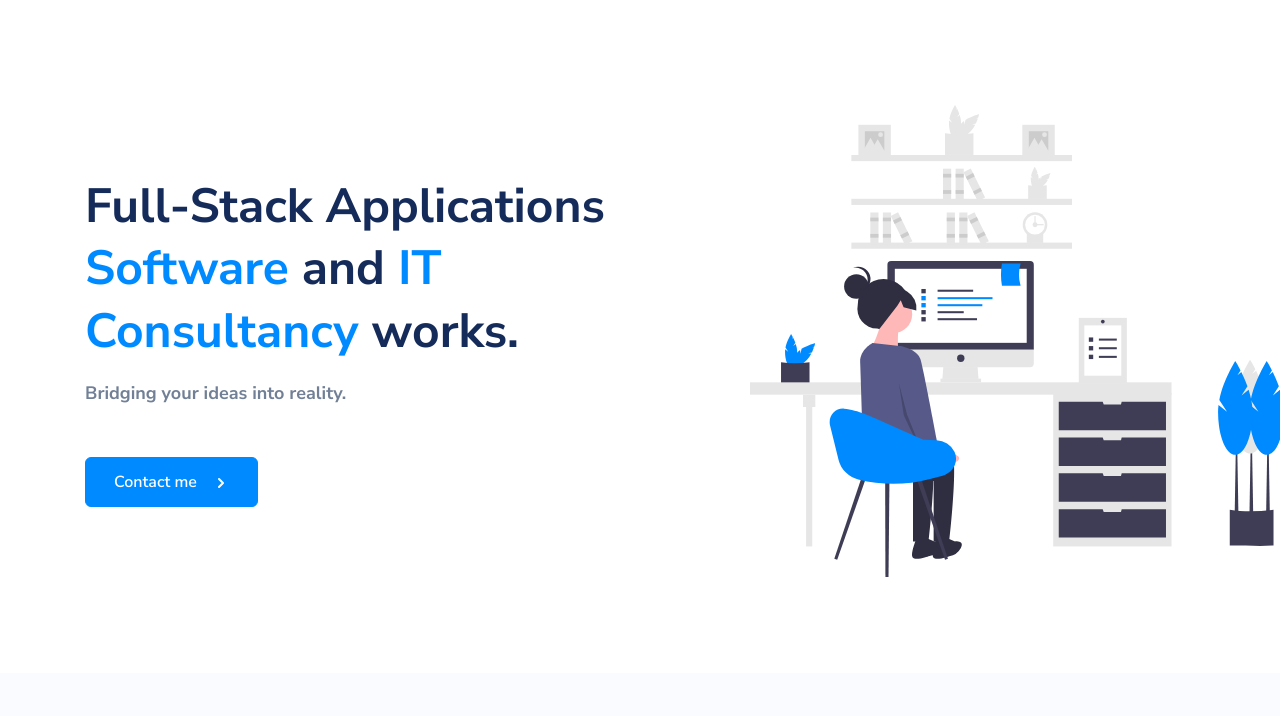
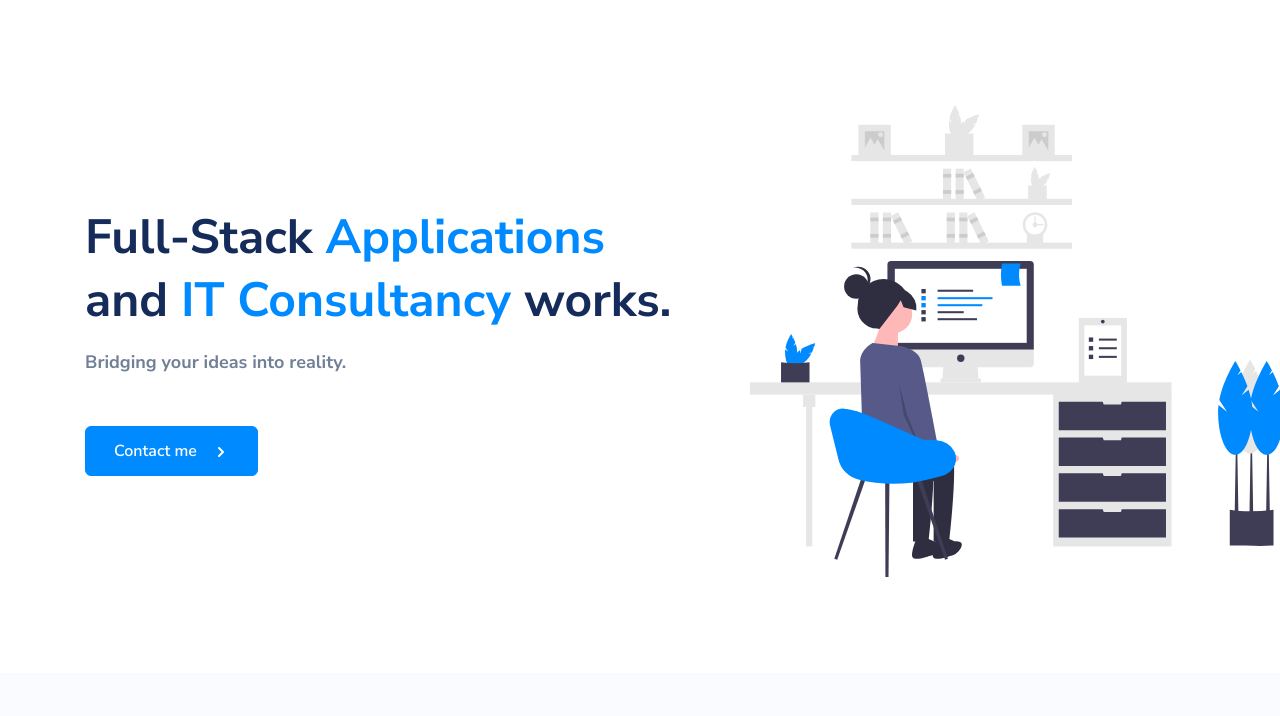
Before and after one commit to Kamarpalooka/Kamarpalooka, a plain HTML site: page index.html in a window 1280 px wide. Shown: the part 84-800 px from the top of the page. Drawn offline with Linux system fonts and the light colour scheme.

Commit message:
text update

```diff
--- a/index.html
+++ b/index.html
@@ -171,7 +171,7 @@
                     <div class="col-12 col-md-7 col-lg-7 order-md-1 pr-md-5">
                         <!-- Heading -->
                         <h1 class="display-4 text-center text-md-left mb-3">
-                            Full-Stack Applications <strong class="text-primary">Software </strong> and <strong class="text-primary"> IT Consultancy </strong> works.
+                            Full-Stack <strong class="text-primary">Applications </strong> and <strong class="text-primary"> IT Consultancy </strong> works.
                         </h1>
                         <!-- Text -->
                         <p class="lead text-center text-md-left text-muted">
```
